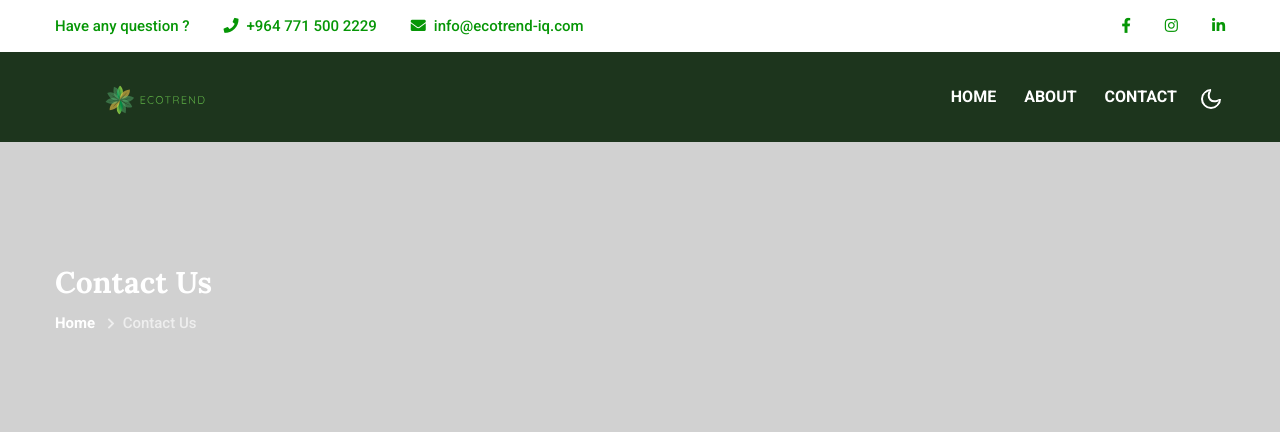
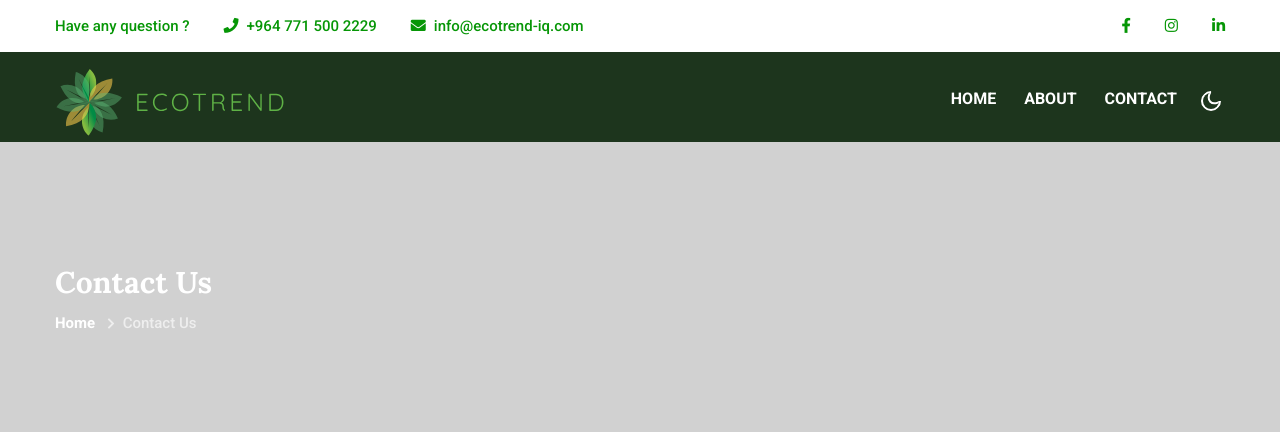
Before and after one commit to hifive-5/ecotrend-iq-Main, a plain HTML site: page contact.html in a window 1280 px wide. Shown: the top 432 px of the page. Drawn offline with Linux system fonts and the light colour scheme.

Commit message:
Logo Fixed

```diff
--- a/contact.html
+++ b/contact.html
@@ -65,8 +65,8 @@
 
                 <!-- if logo is image enable this ></if> -->
                 <a class="navbar-brand" href="#index.html">
-                    <img src="assets/images/logo1.svg" style="height: 41px; width: 200px;" />
-                             </a>
+                    <img src="assets/images/logo1.svg" style="height: 94px; width: 230px;" />
+                </a>
 
                 <button class="navbar-toggler  collapsed bg-gradient" type="button" data-toggle="collapse"
                     data-target="#navbarTogglerDemo02" aria-controls="navbarTogglerDemo02" aria-expanded="false"
```
Also changed, not shown: about.html (+1 -1 lines), index.html (+1 -1 lines).
